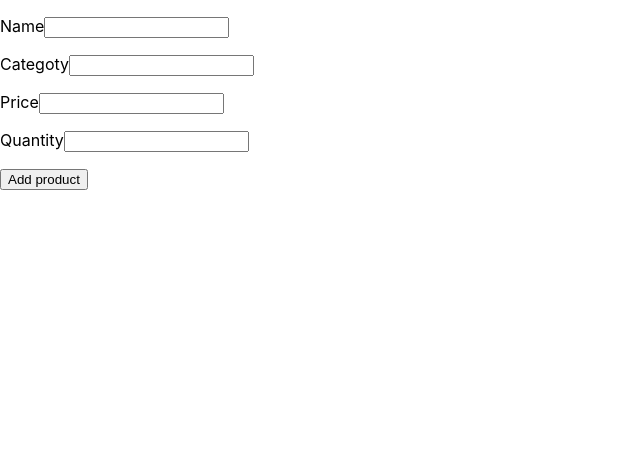
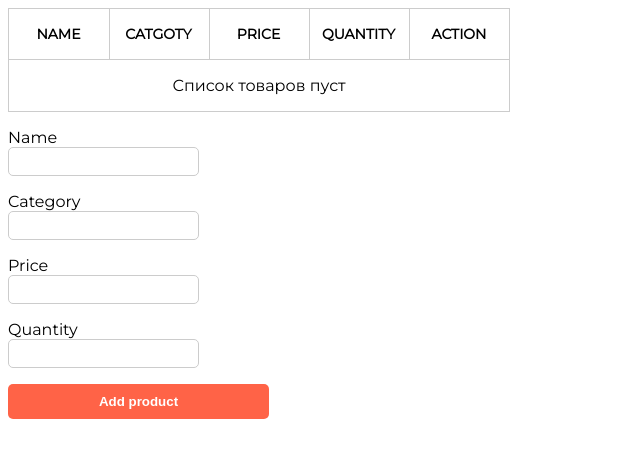
Before and after one commit to ArtyomZayarny/first-app, a React (Create React App) app: page / in a window 1280 px wide. Shown: the top 458 px of the page, without its empty margins (0-640 px from the left). Built offline with nearby package versions, Linux system fonts and the light colour scheme.

Commit message:
Fixed updateProduct, add styles

```diff
--- a/public/index.html
+++ b/public/index.html
@@ -10,6 +10,7 @@
       content="Web site created using create-react-app"
     />
     <link rel="apple-touch-icon" href="%PUBLIC_URL%/logo192.png" />
+    <link href="https://stackpath.bootstrapcdn.com/font-awesome/4.7.0/css/font-awesome.min.css" rel="stylesheet" integrity="sha384-wvfXpqpZZVQGK6TAh5PVlGOfQNHSoD2xbE+QkPxCAFlNEevoEH3Sl0sibVcOQVnN" crossorigin="anonymous">
     <!--
       manifest.json provides metadata used when your web app is installed on a
       user's mobile device or desktop. See https://developers.google.com/web/fundamentals/web-app-manifest/
--- a/src/App.js
+++ b/src/App.js
@@ -17,9 +17,13 @@ class App extends Component{
   }
 
   deleteProduct = (id) => {
-     let products = this.state.products.filter( (product) => product.id !== id)
-      this.setState({products})
+    let sure =  window.confirm('Вы уверены что хотите удалить этот продукт ?')
+      if (sure) {
+        let products = this.state.products.filter( (product) => product.id !== id)
+        this.setState({products})
+      }
     }
+
 
     editProduct = (id) => {
       //Catch product to edit
@@ -50,13 +54,11 @@ class App extends Component{
   render() {
     return (
       <>
-      { this.state.products.length > 0 &&
           <ProductTable
-          products={this.state.products}
-          deleteProduct={this.deleteProduct}
-          editProduct={this.editProduct}
+            products={this.state.products}
+            deleteProduct={this.deleteProduct}
+            editProduct={this.editProduct}
           />
-      }
         <AddProductFrom
             type={this.state.type}
             id={this.state.id}
--- a/src/components/AddProductFrom.js
+++ b/src/components/AddProductFrom.js
@@ -8,17 +8,15 @@ state = {
     price:'',
     qty:''
 }
- shouldComponentUpdate(nextProps) {
-
-     if(nextProps.id !== this.props.id) {
-
+ componentDidUpdate(prevProps) {
+     if (prevProps.id !== this.props.id) {
         let {
             id,
             name,
             category,
             price,
             qty
-         } = nextProps.product
+        } = this.props.product;
 
         this.setState({
             id:id,
@@ -27,10 +25,7 @@ state = {
             price:price,
             qty:qty
         })
-
      }
-     return true
-
  }
 handleName = (e) => {
     this.setState({
@@ -54,7 +49,6 @@ handleQty = (e) => {
     })
 }
 clearForm = () => {
-    console.log('clear')
     //Clear all fields
     this.setState({
         id:'',
@@ -64,28 +58,30 @@ clearForm = () => {
         qty:''
     })
 }
-serializeForm = (product,type ='add') => {
+serializeForm = (type ='add') => {
+
+    const result = {};
     if (type === 'add' ) {
-        product.id       = shortid.generate();
+        result.id       = shortid.generate();
     }
-    product.name     = this.state.name;
-    product.category = this.state.category;
-    product.price    = this.state.price;
-    product.qty      = this.state.qty;
-    return product
+    result.name     = this.state.name;
+    result.category = this.state.category;
+    result.price    = this.state.price;
+    result.qty      = this.state.qty;
+    return result
 }
 
 handleSubmit= (e,type) => {
     e.preventDefault();
-    let product = {};
+    let product = null;
     switch(type) {
             case 'add':
-                this.serializeForm(product)
+                product = this.serializeForm()
                 this.props.addProduct(product);
                 this.clearForm();
             break;
             case 'edit':
-                this.serializeForm(product,'edit')
+                product = this.serializeForm('edit')
                 this.props.updateProduct(product);
                 this.clearForm();
             break;
@@ -98,34 +94,45 @@ handleSubmit= (e,type) => {
         let action = type === 'edit' ? 'Save' : 'Add';
 
         return (
-            <form
-                onSubmit={ (e) =>{this.handleSubmit(e,type)}}
-            >
-               <p> <label>Name
+            <form onSubmit={ (e) =>{this.handleSubmit(e,type)}} >
+               <p>
+                   <label><span>Name</span>
                     <input
                         value={this.state.name}
                         onChange = {(e) => {this.handleName(e)}}
-                    type="text"/>
-                </label></p>
-                <p> <label>Categoty
+                        type="text"
+                        required={true}
+                    />
+                    </label>
+                </p>
+                <p>
+                    <label><span>Category</span>
                     <input
                         value={this.state.category}
                         onChange = {(e) => {this.handleCategory(e)}}
-                    type="text"/>
-                </label></p>
-                <p> <label>Price
+                        type="text"
+                        required={true}
+                    />
+                </label>
+                </p>
+                <p>
+                    <label><span>Price</span>
                     <input
                         value={this.state.price}
                         onChange = {(e) => {this.handlePrice(e)}}
-                    type="text"/>
+                        type="number"
+                        required={true}
+                    />
                 </label></p>
-                <p> <label>Quantity
+                <p> <label><span>Quantity</span>
                     <input
                         value={this.state.qty}
                         onChange = {(e) => {this.handleQty(e)}}
-                    type="text"/>
+                        type="number"
+                        required={true}
+                    />
                 </label></p>
-                <p><button type="submit">{action} product</button></p>
+                <p><button type="submit" className={action}>{action} product</button></p>
             </form>
         );
     }
--- a/src/components/ProductRow.js
+++ b/src/components/ProductRow.js
@@ -12,19 +12,22 @@ const ProductRow = (props) => {
                 <span>{product.category}</span>
                 <span>{product.price}</span>
                 <span>{product.qty}</span>
-                <button
-                onClick = {() => {editProduct(product.id)}}
-                >Edit</button>
-                <button
-                onClick = {() =>{deleteProduct(product.id)}}
-                >Delete</button>
+                <div className="btns">
+                    <button
+                    onClick = {() => {editProduct(product.id)}}
+                    ><i className="fa fa-pencil-square-o" aria-hidden="true"></i></button>
+                    <button
+                    onClick = {() =>{deleteProduct(product.id)}}
+                    ><i className="fa fa-trash" aria-hidden="true"></i></button>
+                </div>
             </div>
         )
 });
 
     return (
         <>
-           {row}
+
+           {products.length > 0 ? row : <p>Список товаров пуст</p>}
         </>
     );
 };
--- a/src/index.css
+++ b/src/index.css
@@ -1,13 +1,105 @@
+@import url('https://fonts.googleapis.com/css?family=Montserrat&display=swap');
 body {
-  margin: 0;
-  font-family: -apple-system, BlinkMacSystemFont, 'Segoe UI', 'Roboto', 'Oxygen',
-    'Ubuntu', 'Cantarell', 'Fira Sans', 'Droid Sans', 'Helvetica Neue',
-    sans-serif;
-  -webkit-font-smoothing: antialiased;
-  -moz-osx-font-smoothing: grayscale;
+  font-family: 'Montserrat', sans-serif;
+}
+.table {
+  max-width: 500px;
+  border:1px solid #ccc;
+}
+.table__head,
+.table__row {
+  border-bottom: 1px solid #ccc;
+  display: grid;
+  grid-template-columns: repeat(5,1fr);
+  grid-template-rows: 50px;
+  text-align: center;
+  justify-content: center;
+  align-items: center;
+}
+.table__row:last-child {
+  border-bottom: none;
+}
+.table__row span {
+  border-right:1px solid #ccc;
+  width:100%;
+  height:100%;
+  display: flex;
+  align-items: center;
+  justify-content: center;
+}
+.table__row span:last-child {
+  border-right:none
+}
+.table__row button {
+  display: inline-block;
+  border:none;
+  background-color: transparent;
+  padding: 0;
+  width:20px;
+  height:20px;
 }
 
-code {
-  font-family: source-code-pro, Menlo, Monaco, Consolas, 'Courier New',
-    monospace;
+.table__row button i {
+  font-size: 20px;
 }
+.table__head span {
+  display: grid;
+  justify-self: center;
+  align-items: center;
+  width:100%;
+  height: 100%;
+  border-right: 1px solid #ccc;
+  font-weight: 600;
+  text-transform: uppercase;
+  font-size: 14px;
+}
+.table__head span:last-child {
+  border-right:unset
+}
+.table p {
+  text-align: center;
+}
+form {
+  max-width: 261px;
+}
+.table__row:nth-child(odd) {
+  background-color: #f1eded;
+}
+form button {
+  width: 100%;
+  border:none;
+  padding:10px 0;
+  border-radius: 5px;
+  background-color: tomato;
+  color:#fff;
+  font-weight: 600;
+}
+form input {
+  padding-left:10px;
+  border-radius: 5px;
+  border: 1px solid #ccc;
+  height: 25px;
+}
+label span {
+  display: inline-block;
+  min-width: 80px;
+}
+.btns {
+  display:flex;
+  justify-content:space-evenly;
+}
+input:focus {
+  outline: none;
+}
+button:hover {
+  cursor: pointer;
+}
+i.fa.fa-pencil-square-o {
+  margin-top: 1px;
+}
+button.Save {
+  background-color:purple;
+}
+button:focus {
+ outline: none;
+}
```
Also changed, not shown: src/App.css (deleted, +0 -38 lines). Lines whose indentation alone changed are shown as unchanged.
